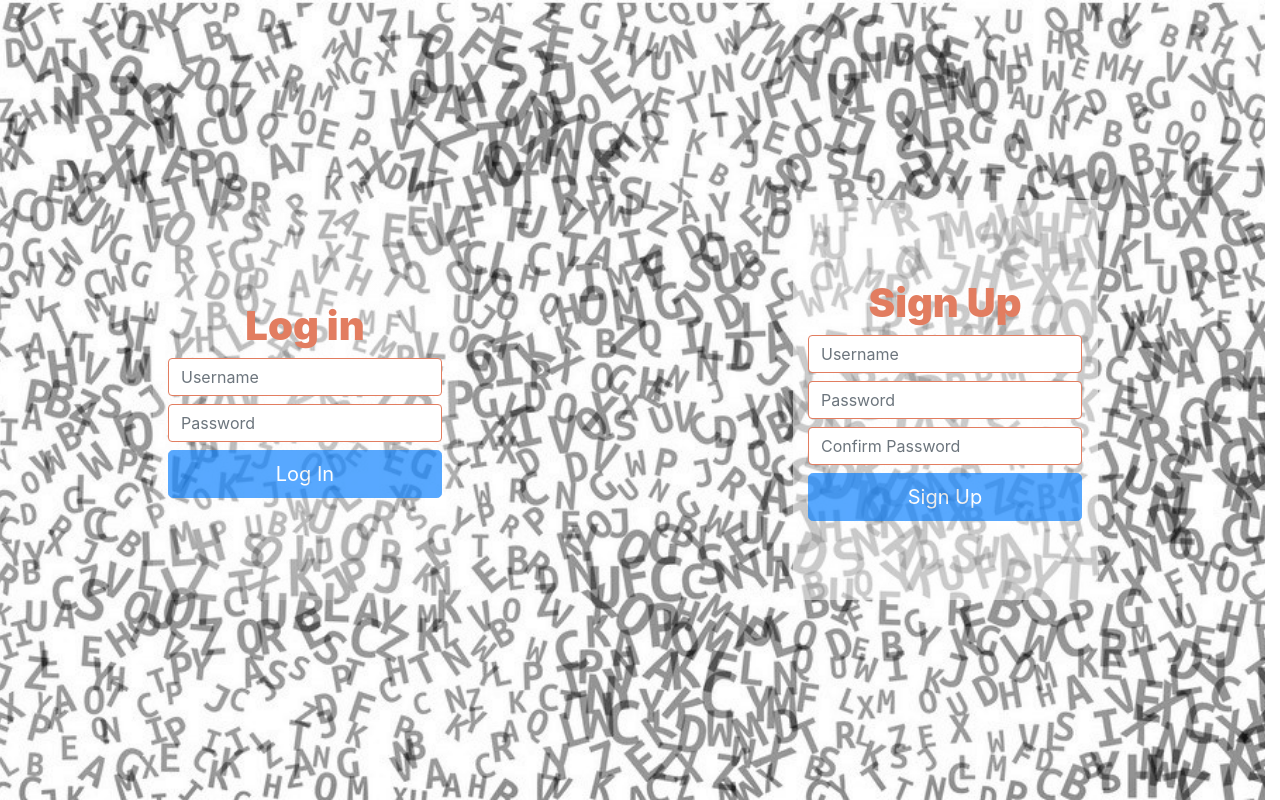
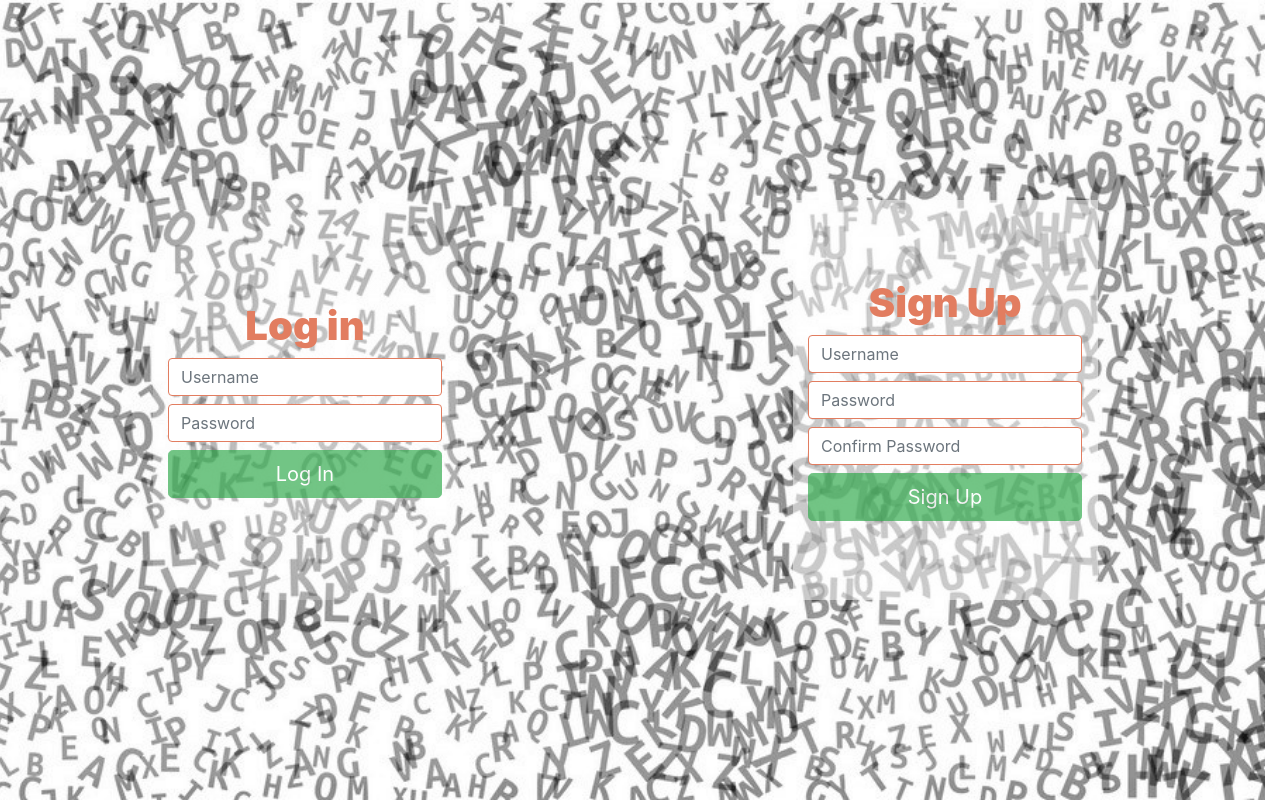
Before and after one commit to fannydai/Jotto.cloud, an Angular app in the folder front-end/: page / in a window 1280 px wide. Built offline with nearby package versions, Linux system fonts and the light colour scheme.

Commit message:
Changed button colors, added styling

```diff
--- a/front-end/src/app/pages/game/game.component.html
+++ b/front-end/src/app/pages/game/game.component.html
@@ -6,7 +6,7 @@
           <h1>Word for Computer</h1>
           <input type="text" class="form-control" id="enteredWord" name="enteredWord" [(ngModel)]="enteredWord" required>
         </div>
-        <button type="submit" class="btn btn-primary btn-block">Submit</button>
+        <button type="submit" class="btn btn-success btn-block">Submit</button>
       </form>
       <div class="entered-error-container">
         <p *ngIf="enteredError" class="warning-message">{{enteredError}}</p>
--- a/front-end/src/app/pages/game/game.component.scss
+++ b/front-end/src/app/pages/game/game.component.scss
@@ -2,6 +2,13 @@
 
 .warning-message {
     color: $red;
+}
+
+button:hover {
+    box-shadow: 0 12px 16px 0 rgba(0, 0, 0, 0.15), 0 17px 50px 0 rgba(0, 0, 0, 0.10);
+}
+button:active {
+    box-shadow: 0 12px 16px 0 rgba(0, 0, 0, 0.40), 0 17px 50px 0 rgba(0, 0, 0, 0.35);
 }
 
 .game-container {
--- a/front-end/src/app/pages/index/index.component.html
+++ b/front-end/src/app/pages/index/index.component.html
@@ -16,7 +16,7 @@
             name="loginName" [(ngModel)]="loginName" required>
           <input type="password" class="form-control mb-2" placeholder="Password"
             name="loginPassword" [(ngModel)]="loginPassword" required>
-          <button class="btn btn-lg btn-primary btn-block" [disabled]="!login.form.valid">Log In</button>
+          <button class="btn btn-lg btn-success btn-block" [disabled]="!login.form.valid">Log In</button>
         </form>
       </div>
     </div>
@@ -31,7 +31,7 @@
             name="signupPassword" [(ngModel)]="signupPassword" required>
           <input type="password" class="form-control mb-2" placeholder="Confirm Password"
             name="signupConfirm" [(ngModel)]="signupConfirm"  required>
-          <button class="btn btn-lg btn-primary btn-block" [disabled]="!signup.form.valid">Sign Up</button>
+          <button class="btn btn-lg btn-success btn-block" [disabled]="!signup.form.valid">Sign Up</button>
         </form>
       </div>
     </div>
```
